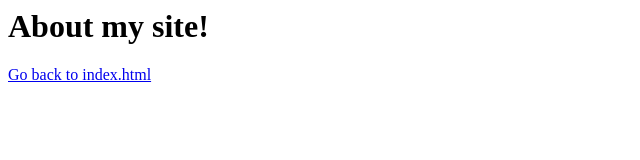
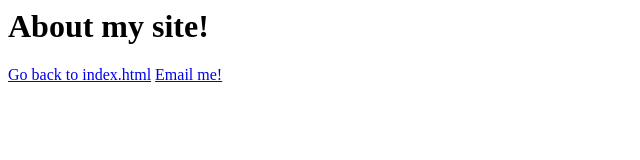
Before and after one commit to WIL2234917/WIL2234917.github.io, a plain HTML site: page about.html in a window 1280 px wide. Shown: the full height of the page, 0-640 px from the left. Drawn offline with Linux system fonts and the light colour scheme.

Commit message:
Update about.html

```diff
--- a/about.html
+++ b/about.html
@@ -2,5 +2,6 @@
   <body>
     <h1>About my site!</h1>
     <a href="/index.html">Go back to index.html</a>
+    <a href="mailto:WIL2234917@maricopa.edu">Email me!</a>
   </body>
 </html>
```
